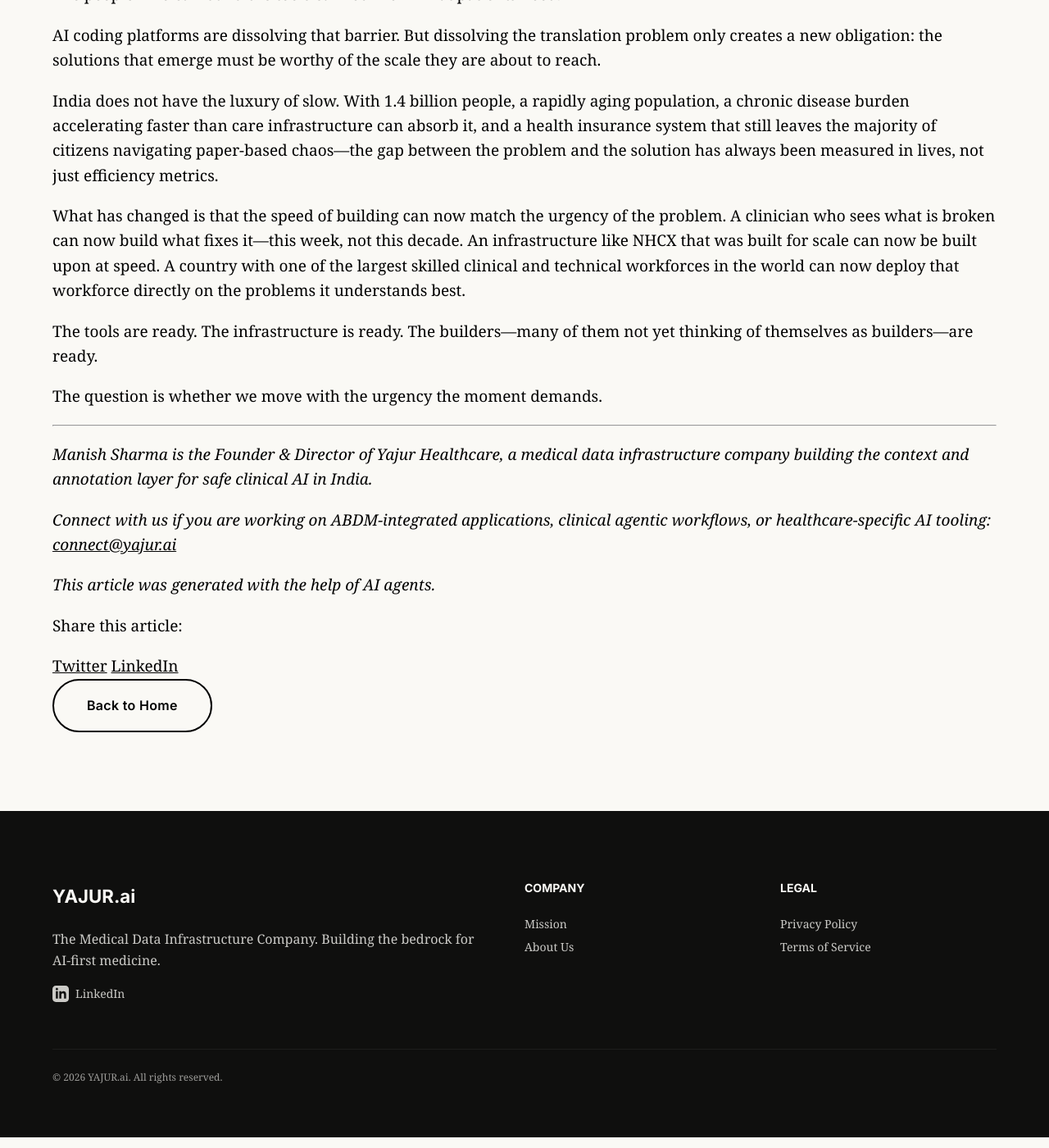
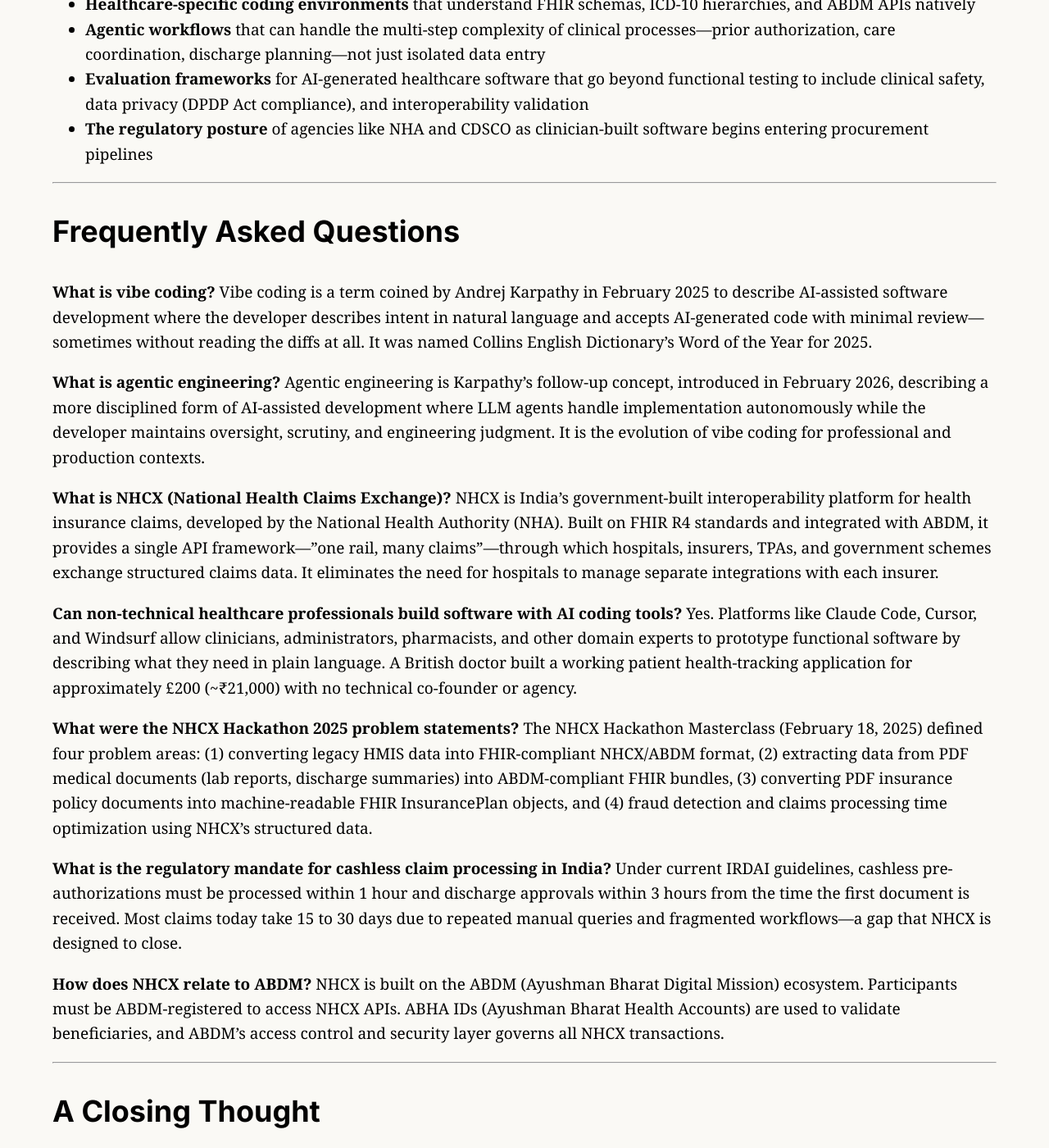
Before and after one commit to msharmas-yajur/yajur-ai, a Jekyll site: the page built from _posts/2026-02-21-from-vibe-coding-to-agentic-engineering-everyone-can-now-build-for-healthcare.md, in a window 1280 px wide and 1400 px high, scrolled down 7724 px. Shown: the whole window at 82% size. Built offline with Jekyll 4.4.1, drawn with Linux system fonts in a browser that asks for light colours; some of the changed text lies outside the part shown.

Commit message:
Add SEO and GEO optimizations to article
SEO:
- Expanded keywords: 24 targeted terms covering primary, secondary,
  long-tail, people/brand, and question-based queries
- Added tags, categories, reading_time, og_title, og_description,
  og_type, twitter_card, and canonical_url to front matter

GEO (Generative Engine Optimization):
- Added Key Takeaways block after subtitle — extractable summary for
  AI search engines (Perplexity, ChatGPT, Google AI Overviews)
- Added 7-question FAQ section — targets featured snippets and
  direct-answer surfaces for: vibe coding, agentic engineering,
  NHCX, ABDM, hackathon problem statements, regulatory mandates

https://claude.ai/code/session_01QHb1wL3xjDtpX2j218us3f

```diff
--- a/_posts/2026-02-21-from-vibe-coding-to-agentic-engineering-everyone-can-now-build-for-healthcare.md
+++ b/_posts/2026-02-21-from-vibe-coding-to-agentic-engineering-everyone-can-now-build-for-healthcare.md
@@ -4,12 +4,41 @@ title: "From Vibe Coding to Agentic Engineering: Everyone Can Now Build for Heal
 date: 2026-02-21 10:00:00 +0530
 author: "Manish Sharma"
 description: "AI coding platforms like Claude Code, Cursor, and Windsurf are dismantling the technical barriers to software creation. For healthcare, this is more than a developer trend—it is the beginning of a new era where clinicians, administrators, and domain experts can build the tools they actually need."
-keywords: "vibe coding, agentic engineering, Claude Code, Windsurf, AI coding platforms, healthcare software, non-technical builders, healthcare AI India, digital health innovation"
+keywords: "vibe coding, agentic engineering, Claude Code, Windsurf, Cursor, AI coding platforms, healthcare software, non-technical builders, healthcare AI India, digital health innovation, NHCX hackathon, NHCX API, ABDM developers, FHIR India, health claims automation India, digital health India 2026, AI tools for doctors, Andrej Karpathy agentic engineering, Boris Cherny Claude Code, National Health Claims Exchange, healthcare interoperability India, cashless claims automation, health insurance technology India, clinical AI India, vibe coding healthcare"
+tags:
+  - healthcare
+  - AI
+  - digital-health
+  - NHCX
+  - ABDM
+  - vibe-coding
+  - agentic-engineering
+  - India
+  - health-insurance
+  - clinical-AI
+categories:
+  - Technology
+  - Healthcare Innovation
+reading_time: "8 min read"
+og_title: "From Vibe Coding to Agentic Engineering: Everyone Can Now Build for Healthcare"
+og_description: "AI coding platforms are dismantling the technical barriers to healthcare software. Clinicians, administrators, and domain experts can now build the tools they actually need—and India's NHCX infrastructure means those tools can reach scale from day one."
+og_type: article
+twitter_card: summary_large_image
+canonical_url: "https://yajur.ai/from-vibe-coding-to-agentic-engineering-everyone-can-now-build-for-healthcare"
 ---
 
 # From Vibe Coding to Agentic Engineering: Everyone Can Now Build for Healthcare
 
 ### The most consequential shift in software is not about better developers. It is about removing the need to be one.
+
+---
+
+**Key Takeaways**
+- Andrej Karpathy coined **vibe coding** in February 2025; by February 2026 he declared it passé, replaced by **agentic engineering**—AI-assisted development with professional oversight and scrutiny
+- At Anthropic, **70–90% of production code is now AI-generated**; Claude Code accounts for ~4% of all public GitHub commits globally
+- OpenAI acquired **Windsurf ($3B)** and **Torch ($100M health AI)**—a deliberate bet that domain experts with AI tools will build the next wave of healthcare software
+- India's **NHCX** mandates 1-hour pre-authorization and 3-hour discharge approvals; most claims currently take **15–30 days**—that gap is the opportunity
+- The "one rail, many claims" architecture of NHCX means any solution built on its APIs can reach **500+ million ABHA-registered citizens** from day one
 
 ---
 
@@ -169,6 +198,31 @@ We are paying close attention to:
 
 ---
 
+## Frequently Asked Questions
+
+**What is vibe coding?**
+Vibe coding is a term coined by Andrej Karpathy in February 2025 to describe AI-assisted software development where the developer describes intent in natural language and accepts AI-generated code with minimal review—sometimes without reading the diffs at all. It was named Collins English Dictionary's Word of the Year for 2025.
+
+**What is agentic engineering?**
+Agentic engineering is Karpathy's follow-up concept, introduced in February 2026, describing a more disciplined form of AI-assisted development where LLM agents handle implementation autonomously while the developer maintains oversight, scrutiny, and engineering judgment. It is the evolution of vibe coding for professional and production contexts.
+
+**What is NHCX (National Health Claims Exchange)?**
+NHCX is India's government-built interoperability platform for health insurance claims, developed by the National Health Authority (NHA). Built on FHIR R4 standards and integrated with ABDM, it provides a single API framework—"one rail, many claims"—through which hospitals, insurers, TPAs, and government schemes exchange structured claims data. It eliminates the need for hospitals to manage separate integrations with each insurer.
+
+**Can non-technical healthcare professionals build software with AI coding tools?**
+Yes. Platforms like Claude Code, Cursor, and Windsurf allow clinicians, administrators, pharmacists, and other domain experts to prototype functional software by describing what they need in plain language. A British doctor built a working patient health-tracking application for approximately £200 (~₹21,000) with no technical co-founder or agency.
+
+**What were the NHCX Hackathon 2025 problem statements?**
+The NHCX Hackathon Masterclass (February 18, 2025) defined four problem areas: (1) converting legacy HMIS data into FHIR-compliant NHCX/ABDM format, (2) extracting data from PDF medical documents (lab reports, discharge summaries) into ABDM-compliant FHIR bundles, (3) converting PDF insurance policy documents into machine-readable FHIR InsurancePlan objects, and (4) fraud detection and claims processing time optimization using NHCX's structured data.
+
+**What is the regulatory mandate for cashless claim processing in India?**
+Under current IRDAI guidelines, cashless pre-authorizations must be processed within 1 hour and discharge approvals within 3 hours from the time the first document is received. Most claims today take 15 to 30 days due to repeated manual queries and fragmented workflows—a gap that NHCX is designed to close.
+
+**How does NHCX relate to ABDM?**
+NHCX is built on the ABDM (Ayushman Bharat Digital Mission) ecosystem. Participants must be ABDM-registered to access NHCX APIs. ABHA IDs (Ayushman Bharat Health Accounts) are used to validate beneficiaries, and ABDM's access control and security layer governs all NHCX transactions.
+
+---
+
 ## A Closing Thought
 
 Healthcare has always suffered from a translation problem. The people who know what patients need cannot build the tools. The people who can build the tools cannot know what patients need.
```
